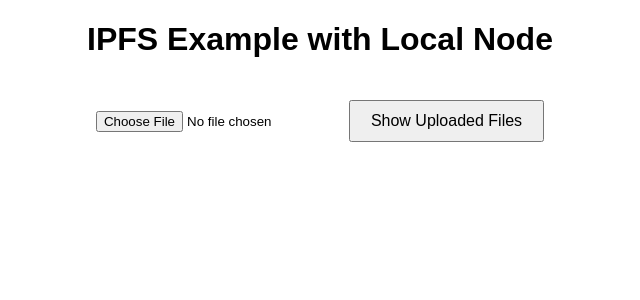
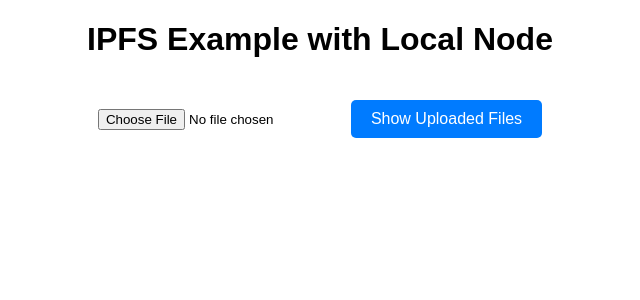
Before and after one commit to ruthujain/msme_hackathon, a React (Create React App) app in the folder npx/: page / in a window 1280 px wide. Shown: the top 300 px of the page, without its empty margins (320-960 px from the left). Built offline with nearby package versions, Linux system fonts and the light colour scheme; what ipfs-http-client would draw is missing.

Commit message:
Update App.css

```diff
--- a/npx/src/App.css
+++ b/npx/src/App.css
@@ -58,3 +58,59 @@
 .file-info a:hover {
   text-decoration: underline;
 }
+
+.App-logo {
+  height: 40vmin;
+  pointer-events: none;
+}
+
+@media (prefers-reduced-motion: no-preference) {
+  .App-logo {
+    animation: App-logo-spin infinite 20s linear;
+  }
+}
+
+.App-header {
+  background-color: #282c34;
+  min-height: 100vh;
+  display: flex;
+  flex-direction: column;
+  align-items: center;
+  justify-content: center;
+  font-size: calc(10px + 2vmin);
+  color: white;
+}
+
+.App-link {
+  color: #61dafb;
+}
+
+@keyframes App-logo-spin {
+  from {
+    transform: rotate(0deg);
+  }
+  to {
+    transform: rotate(360deg);
+  }
+}
+
+button {
+  background-color: #007bff;
+  color: white;
+  border: none;
+  border-radius: 5px;
+  cursor: pointer;
+  transition: background-color 0.3s;
+}
+
+button:hover {
+  background-color: #0056b3;
+}
+
+a {
+  color: #007bff;
+}
+
+a:hover {
+  color: #0056b3;
+}
```
